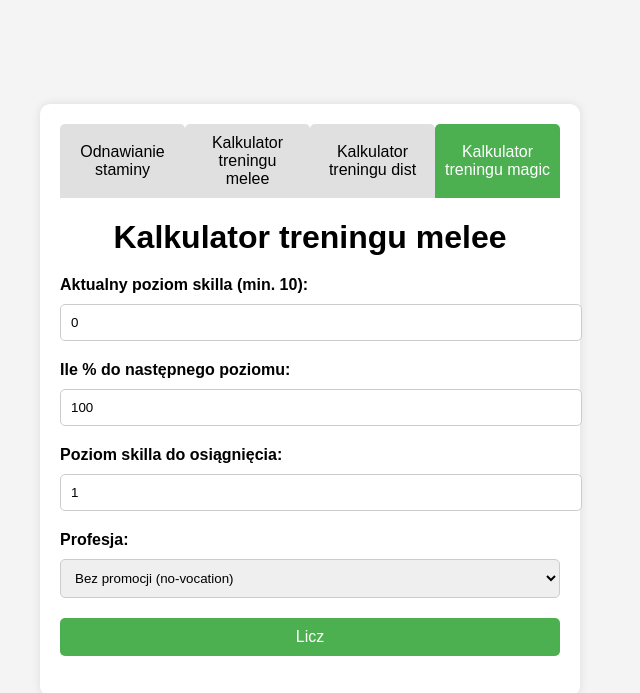
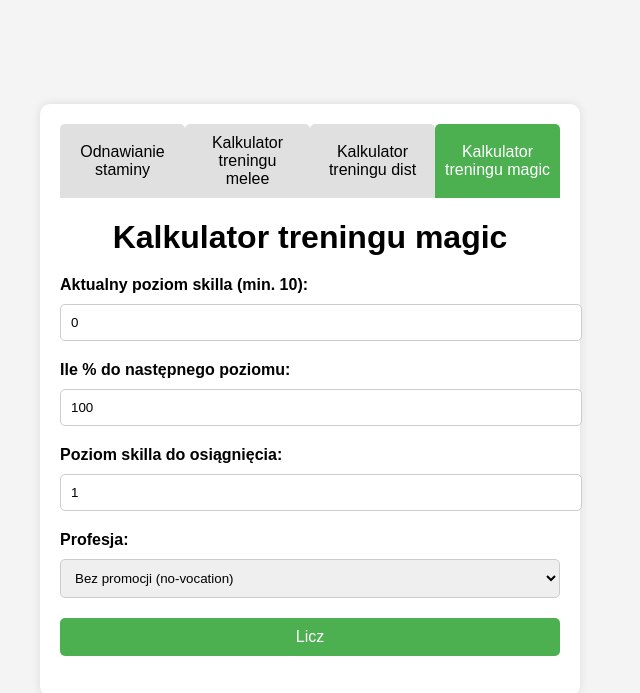
Before and after one commit to ParrotPL/realera-calc, a plain HTML site: page index.html in a window 1280 px wide. Both pictures are taken after a click on the button "Kalkulator treningu magic". Shown: the whole page, without its empty margins (330-970 px from the left). Drawn offline with Linux system fonts and the light colour scheme.

Commit message:
Update index.html

```diff
--- a/index.html
+++ b/index.html
@@ -161,7 +161,7 @@
         </div>
 
         <div id="trainingMagicTab" class="tab-content">
-            <h1>Kalkulator treningu melee</h1>
+            <h1>Kalkulator treningu magic</h1>
 
             <label for="currentSkillMagic">Aktualny poziom skilla (min. 10):</label>
             <input type="number" id="currentSkillMagic" placeholder="Wpisz aktualny poziom" min="0" value="0">
```
